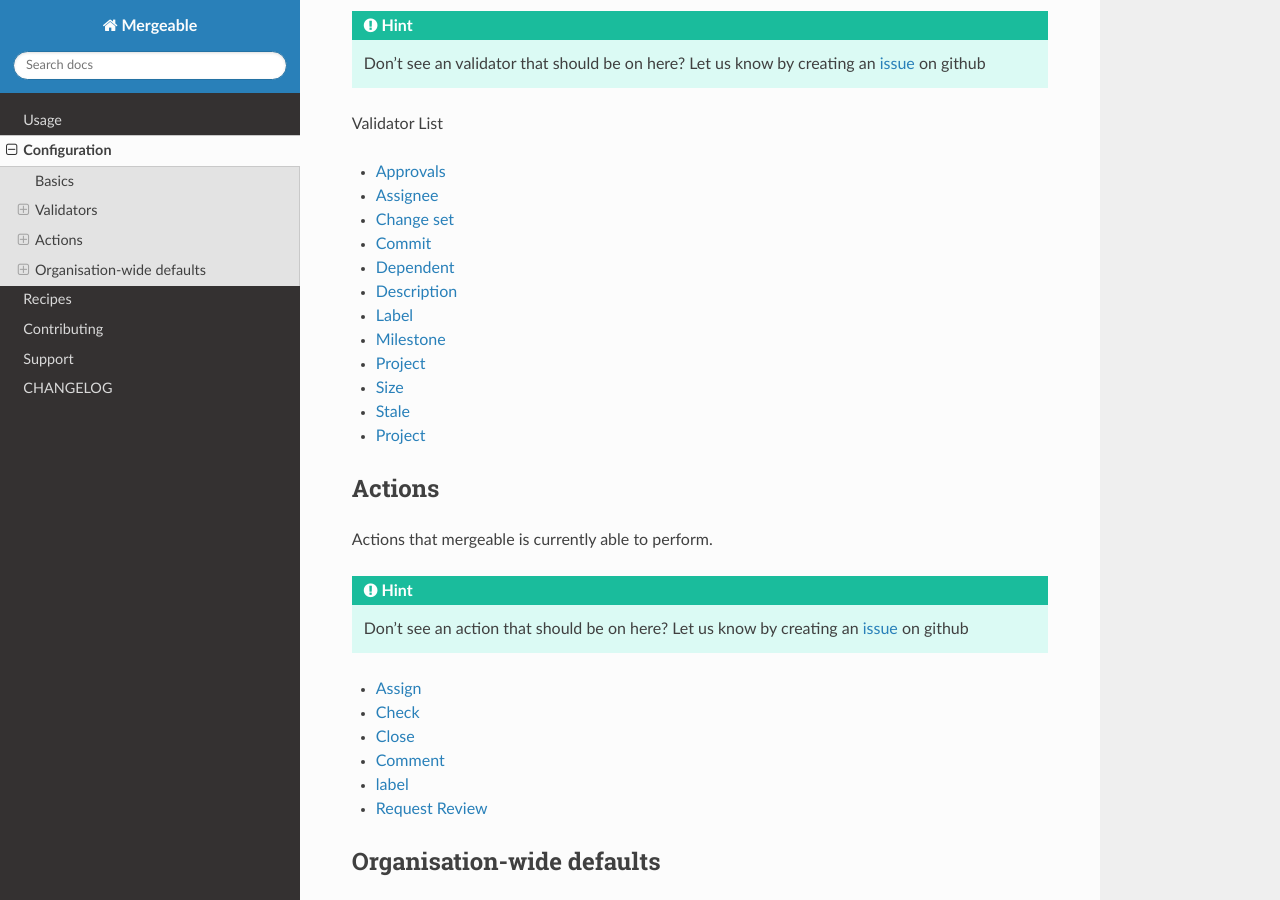
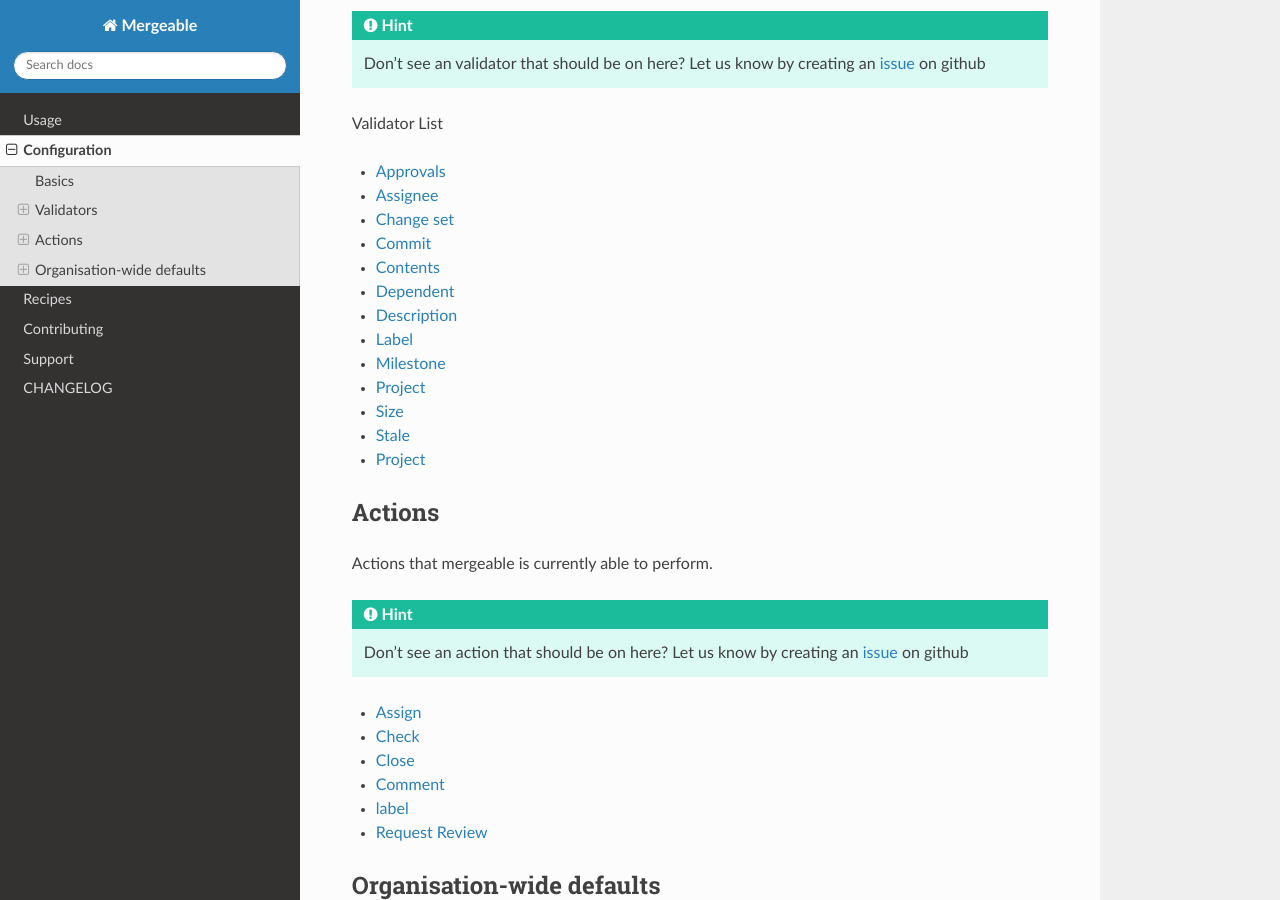
Before and after one commit to mergeability/mergeable, a Sphinx documentation site: the page built from docs/configuration.rst, in a window 1280 px wide and 900 px high, scrolled down 1533 px. Built offline with Sphinx 7.4.7 and the Read the Docs theme 2.0.0, drawn with Linux system fonts in a browser that asks for light colours.

Commit message:
add missing links for contents

```diff
--- a/docs/configuration.rst
+++ b/docs/configuration.rst
@@ -68,6 +68,7 @@
     validators/assignee.rst
     validators/changeset.rst
     validators/commit.rst
+    validators/contents.rst
     validators/dependent.rst
     validators/description.rst
     validators/label.rst
@@ -93,7 +94,6 @@
     actions/comment.rst
     actions/label.rst
     actions/request_review.rst
-
 
 .. _organisation-wide-defaults:
 
```
